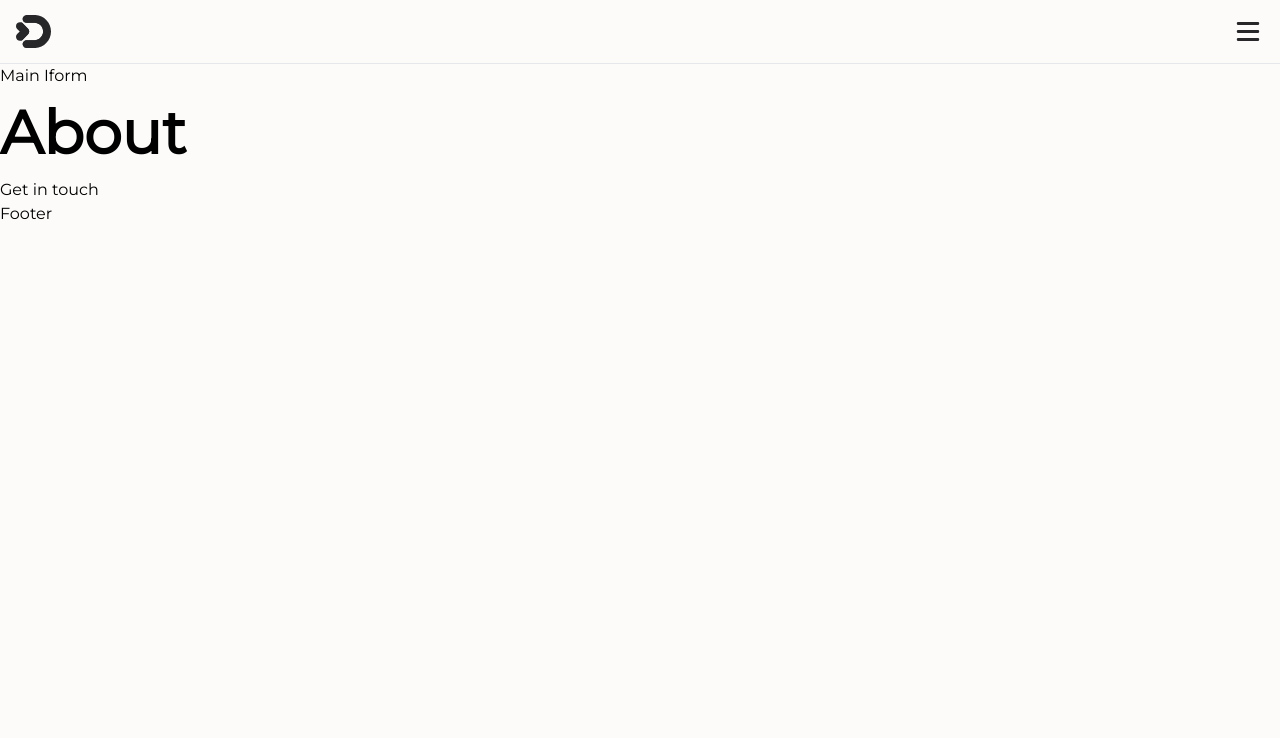
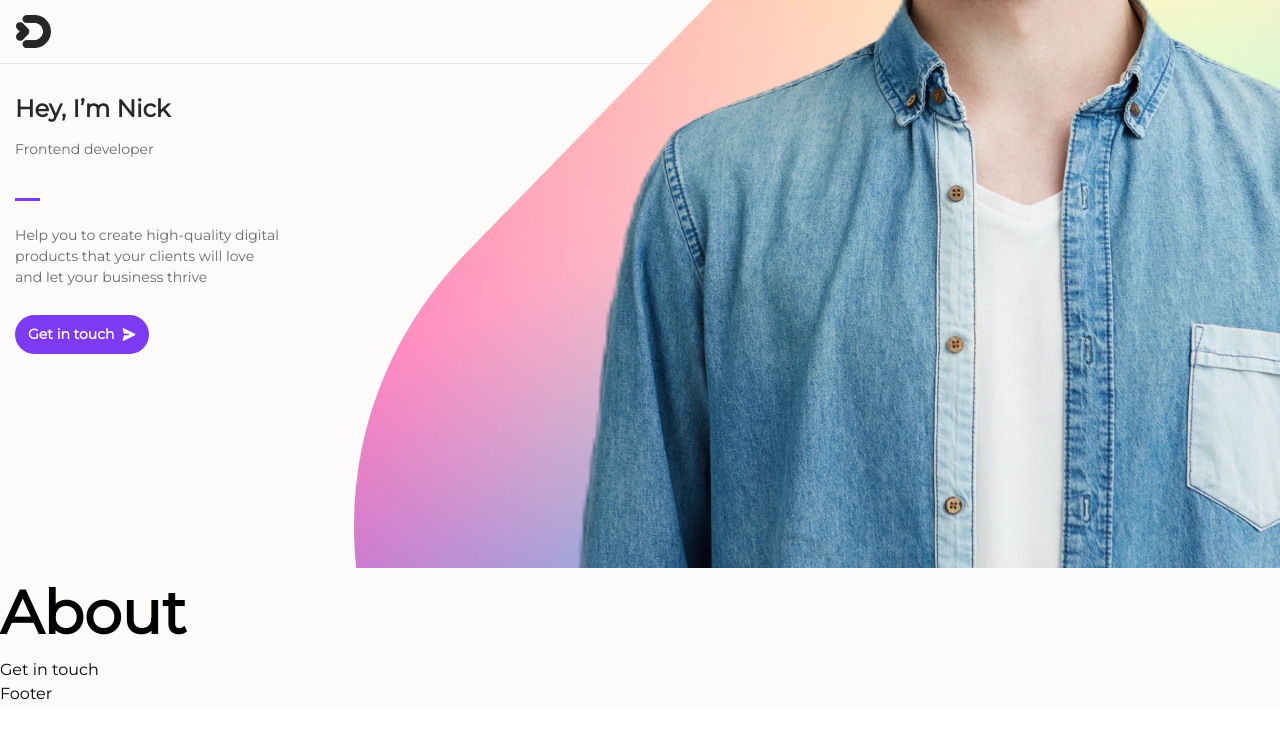
Before and after one commit to Lilholmen/01-landing-page, a website: page index.html in a window 1280 px wide. Drawn offline with Linux system fonts and the light colour scheme.

Commit message:
[LP-3] created main page section

```diff
--- a/index.html
+++ b/index.html
@@ -30,8 +30,8 @@
     <title>Hey, I'm Nick!</title>
   </head>
   <body>
-    <main class="flex h-screen w-full flex-col bg-white">
-      <section class="container">
+    <main class="flex h-max w-full flex-col bg-white">
+      <section class="relative h-[568px]">
         <nav class="flex h-16 w-full flex-col items-start">
           <div
             class="flex h-full w-full flex-row items-center justify-between px-4"
@@ -47,7 +47,38 @@
           </div>
           <div class="h-[1px] w-full bg-light"></div>
         </nav>
-        <div>Main Iform</div>
+        <div class="container h-full p-[15px]">
+          <div class="gap-1">
+            <div class="text-m-xl text-black">Hey, I’m Nick</div>
+            <div class="text-m-body text-grey">Frontend developer</div>
+          </div>
+          <div class="mt-[38px] flex flex-col items-start gap-6">
+            <div class="h-[3px] w-[25px] bg-purple"></div>
+            <div class="text-m-body text-grey">
+              Help you to create high-quality digital<br />
+              products that your clients will love<br />
+              and let your business thrive
+            </div>
+          </div>
+          <div class="">
+            <button
+              class="mt-[27px] flex items-center justify-center gap-2 rounded-[50px] bg-purple px-[13px] py-[9px] text-m-sub-2 text-white"
+            >
+              <div>Get in touch</div>
+              <div>
+                <img
+                  src="./assets/airplane.svg"
+                  alt="go"
+                />
+              </div>
+            </button>
+          </div>
+        </div>
+        <img
+          class="absolute -right-[15px] bottom-0 z-0 resize-none"
+          src="./assets/mp.png"
+          alt="nick"
+        />
       </section>
       <section class="container text-h-1">About</section>
       <section>Get in touch</section>
```
Also changed, not shown: assets/airplane.svg (added), assets/mp.png (added), public/styles.css.
